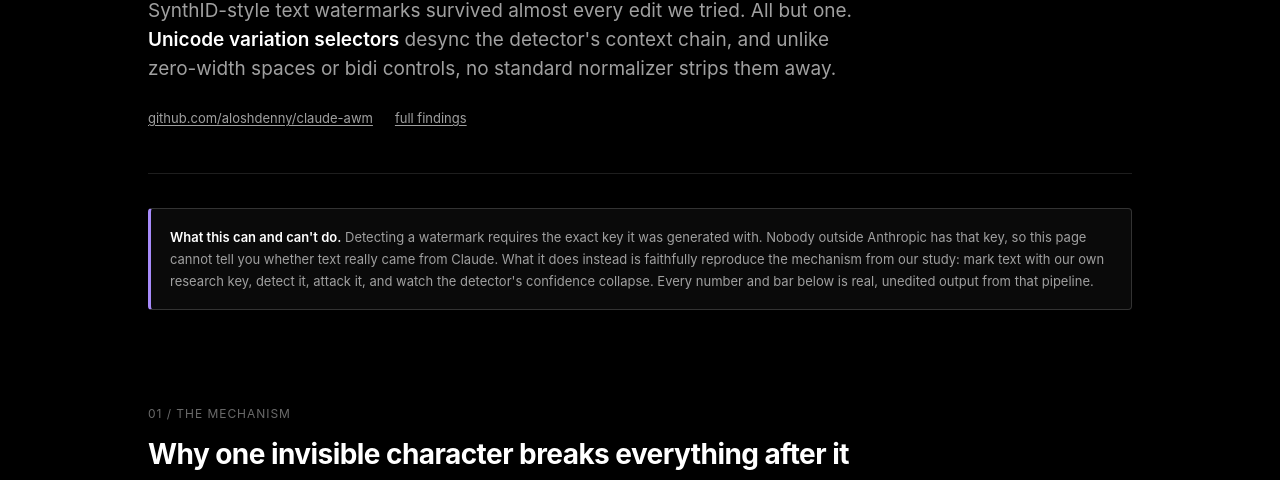
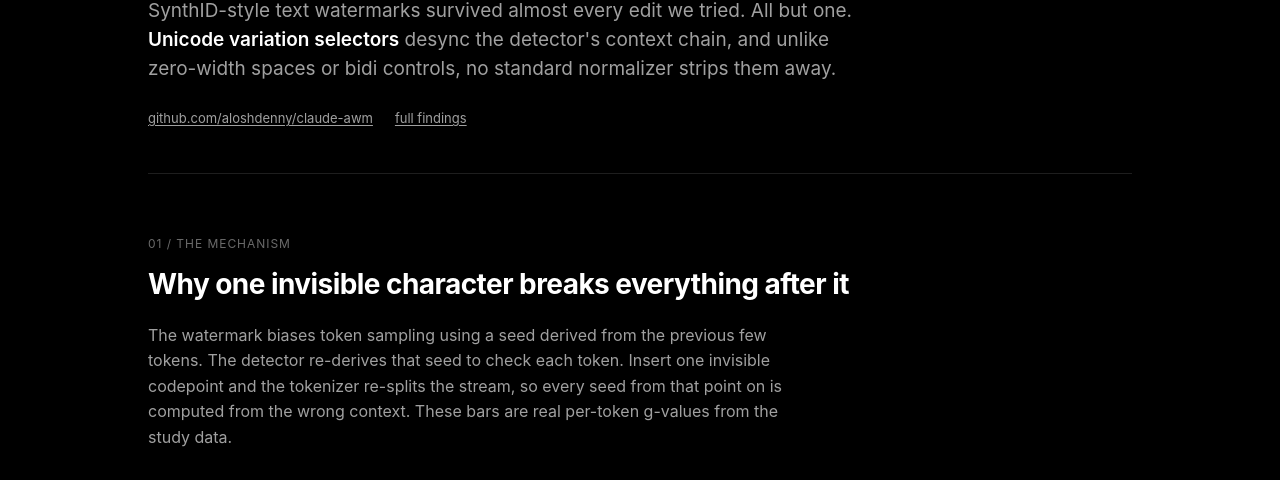
Before and after one commit to aloshdenny/claude-awm, a plain HTML site: page site/index.html in a window 1280 px wide. Shown: the part 256-736 px from the top of the page. Drawn offline with Linux system fonts and the light colour scheme.

Commit message:
clean index

```diff
--- a/site/index.html
+++ b/site/index.html
@@ -90,14 +90,6 @@
 .masthead-links { display: flex; gap: 22px; flex-wrap: wrap; font-family: var(--mono); font-size: 13px; }
 .masthead-links a { color: var(--ink-soft); }
 .masthead-links a:hover { color: var(--uv-strong); }
-
-/* ===== notice ===== */
-.notice {
-  margin: 34px 0; padding: 17px 19px; border: 1px solid var(--rule-strong); border-left: 3px solid var(--uv);
-  background: var(--surface); border-radius: var(--radius);
-  font-family: var(--mono); font-size: 13px; line-height: 1.7; color: var(--ink-soft);
-}
-.notice b { color: var(--ink); font-weight: 600; }
 
 /* ===== sections ===== */
 section { padding: 60px 0; border-bottom: 1px solid var(--rule); }
@@ -231,10 +223,6 @@
       <a href="https://github.com/aloshdenny/claude-awm/blob/main/docs/FINDINGS.md" target="_blank" rel="noopener">full findings</a>
     </div>
   </header>
-
-  <div class="notice">
-    <b>What this can and can't do.</b> Detecting a watermark requires the exact key it was generated with. Nobody outside Anthropic has that key, so this page cannot tell you whether text really came from Claude. What it does instead is faithfully reproduce the mechanism from our study: mark text with our own research key, detect it, attack it, and watch the detector's confidence collapse. Every number and bar below is real, unedited output from that pipeline.
-  </div>
 
   <section id="how">
     <div class="section-head">
```
